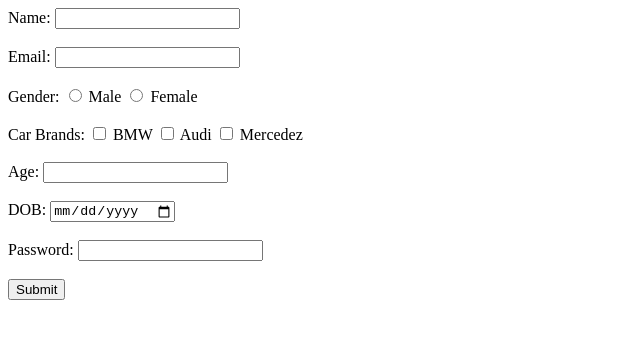
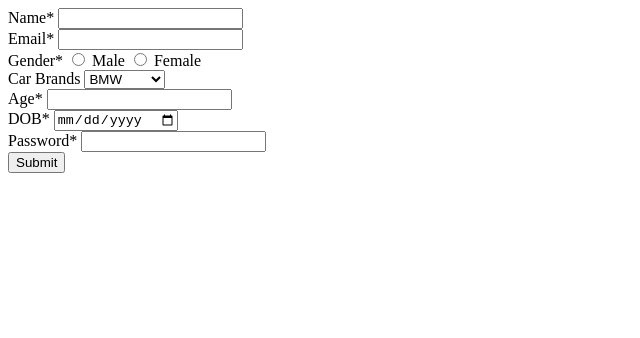
Before and after one commit to acciojob/signup-form-car-Ranjitpote, a website: page main.html in a window 1280 px wide. Shown: the whole page, without its empty margins (0-640 px from the left). Drawn offline with Linux system fonts and the light colour scheme.

Commit message:
Update main.html

```diff
--- a/main.html
+++ b/main.html
@@ -10,38 +10,38 @@
 	<!-- the entire body must be written by student -->
     <script type="text/javascript" src="./script.js">
 </script>
-<form method="post">
-        <label for="name">Name:</label>
-        <input type="text"id="name"required>
-        <br><br>
-        <label for="email">Email:</label>
-        <input type="email"id="email"required>
-        <br><br>
-        <label for="gender">Gender:</label>
-        <input type="radio"name="gender" value="male">
-        <label for="gender">Male</label>
-        <input type="radio"name="gender" value="female">
-        <label for="gender">Female</label>
-        <br><br>
-        <label for="cars">Car Brands:</label>
-        <input type="checkbox"id="cars" value="BMW">
-        <label for="cars">BMW</label>
-        <input type="checkbox"id="cars" value="Audi">
-        <label for="cars"> Audi</label>
-        <input type="checkbox"id="cars" value="Mercedez">
-        <label for="cars">Mercedez</label>
-        <br><br>
-        <label for="age">Age:</label>
-        <input type="number"id="age"required>
-        <br><br>
-        <label for="dob">DOB:</label>
-        <input type="date"id="dob"required>
-        <br><br>
-        <label for="password">Password:</label>
-        <input type="password"id="password"required>
-        <br><br>
-        <button type="submit">Submit</button>
-    </form>
+<form method="POST">
+  <label for="name">Name*</label>
+  <input type="text" id="name" required>
+  <br>
+  <label for="email">Email*</label>
+  <input type="email" id="email" required>
+  <br>
+  <label for="gender">Gender*</label>
+  <input type="radio" id="gender-male" name="gender" value="male" required>
+  <label for="gender-male">Male</label>
+  <input type="radio" id="gender-female" name="gender" value="female" required>
+  <label for="gender-female">Female</label>
+  <br>
+  <label for="cars">Car Brands</label>
+  <select id="cars">
+    <option value="bmw">BMW</option>
+    <option value="audi">Audi</option>
+    <option value="mercedez">Mercedez</option>
+  </select>
+  <br>
+  <label for="age">Age*</label>
+  <input type="number" id="age" required>
+  <br>
+  <label for="dob">DOB*</label>
+  <input type="date" id="dob" required>
+  <br>
+  <label for="password">Password*</label>
+  <input type="password" id="password" required>
+  <br>
+  <button type="submit">Submit</button>
+</form>
+
 </body>
 
 </html>
```
